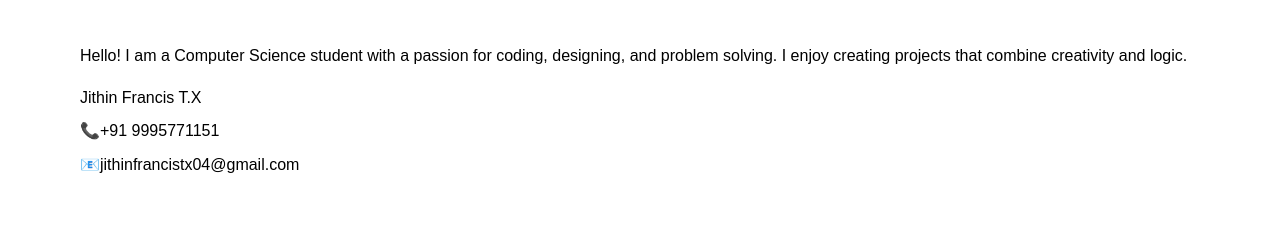
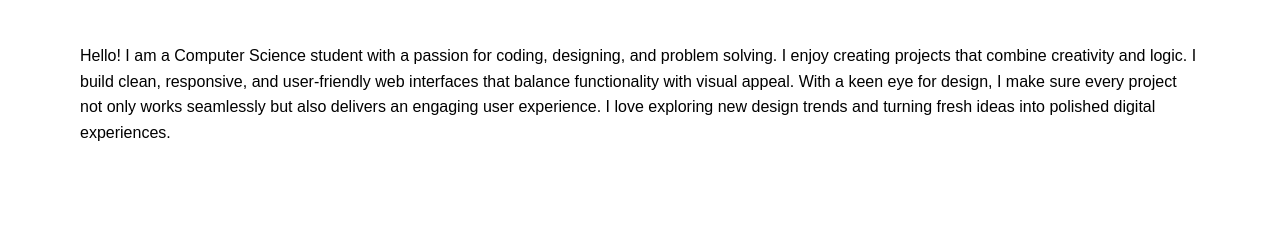
Before and after one commit to jithin2236/portfolio, a plain HTML site: page index.html in a window 1280 px wide. Shown: the part 557-800 px from the top of the page. Drawn offline with Linux system fonts and the light colour scheme.

Commit message:
Update index.html

```diff
--- a/index.html
+++ b/index.html
@@ -31,12 +31,8 @@
     <h2>About Me</h2>
     <div class="about-content">
       <div class="about-text">
-        <p>Hello! I am a Computer Science student with a passion for coding, designing, and problem solving. I enjoy creating projects that combine creativity and logic.</p>
-        <ul>
-          <li>Jithin Francis T.X</li>
-          <li>📞+91 9995771151</li>
-          <li>📧jithinfrancistx04@gmail.com</li>
-        </ul>
+       <p>Hello! I am a Computer Science student with a passion for coding, designing, and problem solving. I enjoy creating projects that combine creativity and logic. I build clean, responsive, and user-friendly web interfaces that balance functionality with visual appeal. With a keen eye for design, I make sure every project not only works seamlessly but also delivers an engaging user experience.
+I love exploring new design trends and turning fresh ideas into polished digital experiences.</p>
       </div>
     </div>
   </section>
```
